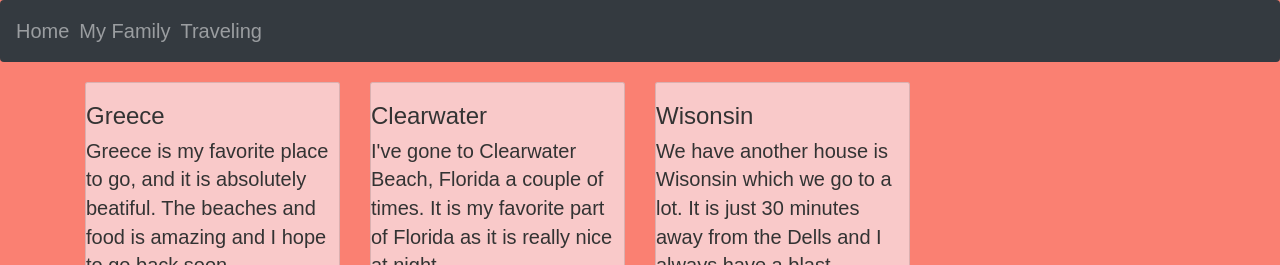
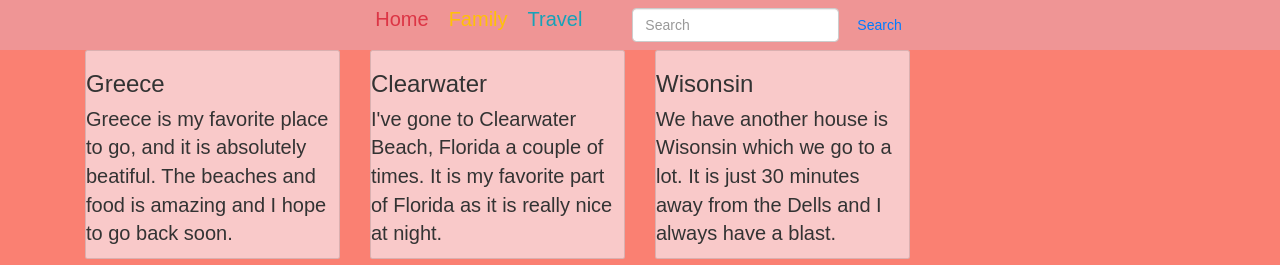
Before and after one commit to gnkolovos/ecs81718, a plain HTML site: page HTML/page3.html in a window 1280 px wide. Shown: the top 265 px of the page. Drawn offline with nearby package versions, Linux system fonts and the light colour scheme; a web font is replaced by a local one.

Commit message:
Update page3.html

```diff
--- a/HTML/page3.html
+++ b/HTML/page3.html
@@ -33,31 +33,18 @@
         <title>George Kolovos</title>
 
     <body>
-         <body data-spy="scroll" data-target=".navbar" data-offset="50">
+ <nav class= "nav navbar-light justify-content-center" style="background-color: #EF9595; flex-column flex-md-row ">
 
-<nav class="navbar navbar-expand-sm bg-dark navbar-dark fixed-top">
-  <ul class="navbar-nav">
-    <li class="nav-item">
-      <a class="nav-link" href="https://gnkolovos.github.io/ecs81718/HTML/index.html">Home</a>
+               <a class="text-danger nav-link active" href="https://gnkolovos.github.io/ecs81718/HTML/index.html">Home</a>
+               <a class="text-warning nav-link active" href="https://gnkolovos.github.io/ecs81718/HTML/page2.html">Family</a>
+               <a class="text-info nav-link active" href="https://gnkolovos.github.io/ecs81718/HTML/page3.html">Travel</a>
 
-       <li class="nav-item">
-
-    </li>
-
-
-    </li>
-    <li class="nav-item">
-      <a class="nav-link" href="https://gnkolovos.github.io/ecs81718/HTML/page2.html">My Family</a>
-    </li>
-    <li class="nav-item">
-      <a class="nav-link" href="https://gnkolovos.github.io/ecs81718/HTML/page3.html">Traveling</a>
-      </li>
-
-
-        </div>
-    </li>
-  </ul>
-</nav>
+               <a class="navbar-brand"></a>
+  <form class="form-inline">
+    <input class="form-control mr-sm-2" type="text" placeholder="Search">
+    <button class="btn btn-outline-primary my-2 my-sm-0" type="submit">Search</button>
+  </form>
+           </nav>
 
 
 
```
